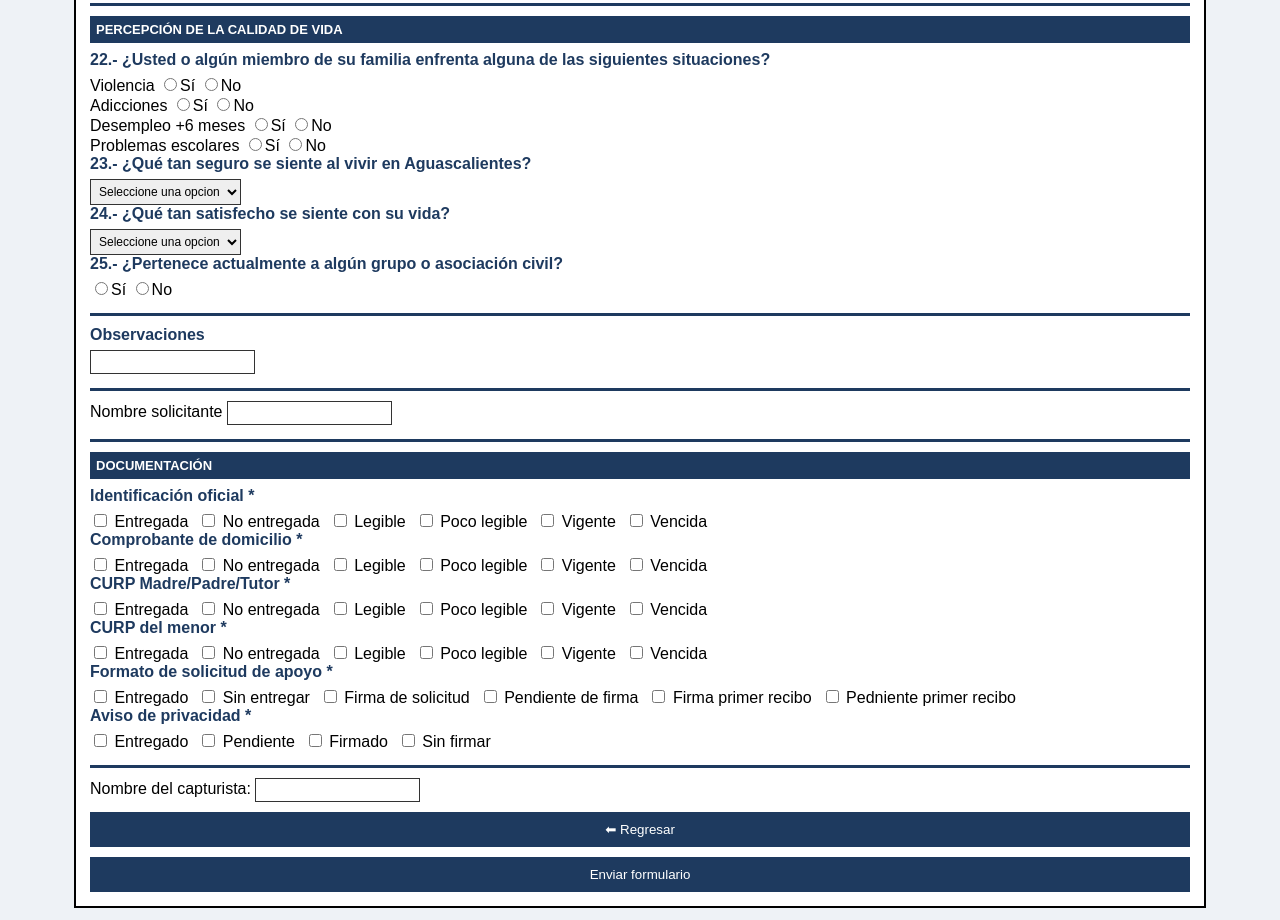
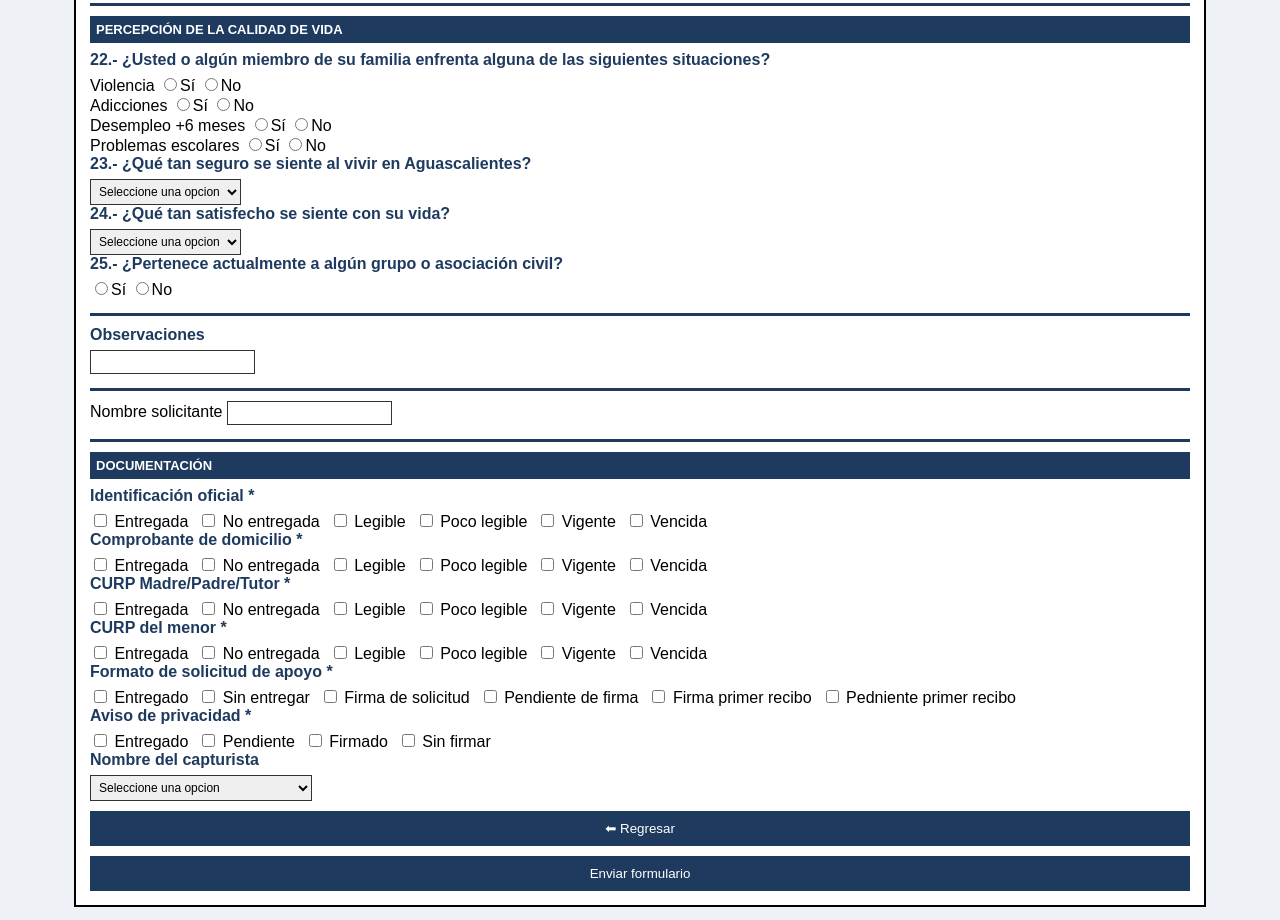
Before and after one commit to spott226/frontend-dif, a website: page views/hoja3.html in a window 1280 px wide. Shown: the part 958-1878 px from the top of the page. Drawn offline with Linux system fonts and the light colour scheme.

Commit message:
correccion de datos 4

```diff
--- a/views/hoja3.html
+++ b/views/hoja3.html
@@ -324,9 +324,24 @@ Nombre solicitante
 
 </div>
 
-<div class="section">
-Nombre del capturista: <input name="capturista">
-</div>
+<div class="title">Nombre del capturista</div>
+<select name="capturista">
+<option value="seleccione_una_opcion">Seleccione una opcion</option>
+<option value="alam">Alma Delia Sanchez Garibay</option>
+<option value="diana">Diana Gabriel Garcia Amador</option>
+<option value="claudia">Claudia Lizeth Garcia Esparza</option>
+<option value="zaira">Zaira Viviana Rosales de Luna</option>
+<option value="ylse">Ylse Viridiana Aes Cortés</option>
+<option value="teresa">Teresa Monserrat Aes Cortés</option>
+<option value="carlos">Carlos Alejandro León Mora</option>
+<option value="rafael">Rafael Adalberto Saldaña Campos</option>
+<option value="diego">Diego Natanael Martinez Cruz</option>
+<option value="angel">Angel Fernando Diaz Melendez</option>
+<option value="yulissa">Yulissa Annaly López Rojas</option>
+<option value="monserrath">Monserrath Alejandra Araujo Olvera</option>
+<option value="jose">Jose Abraham Arroyo Hernández</option>
+<option value="sandra">Sandra Pamela Balan Carranco</option>
+</select>
 
 <button onclick="window.location='hoja2.html'">⬅ Regresar</button>
 <button onclick="enviarTodo()">Enviar formulario</button>
```
